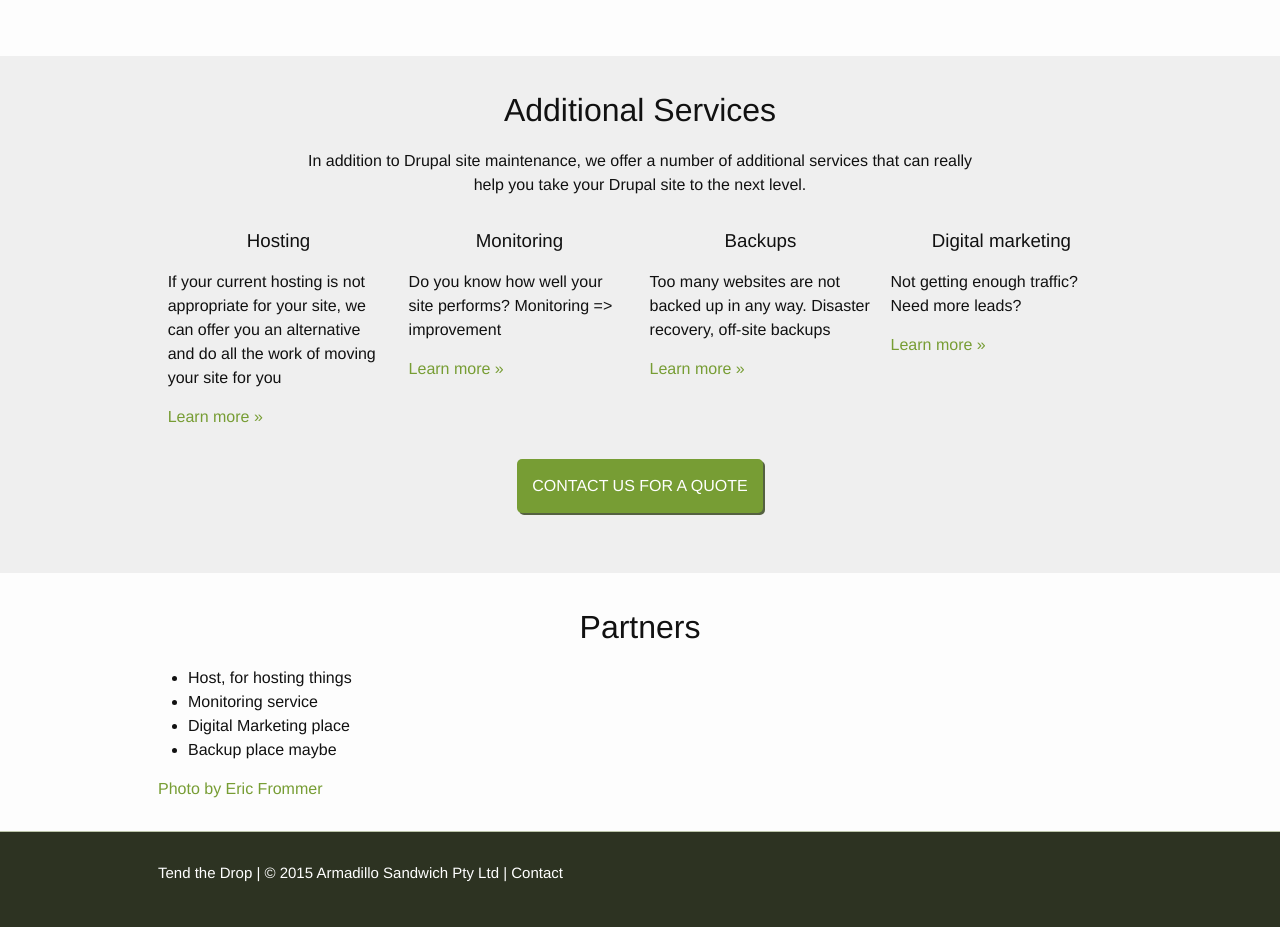
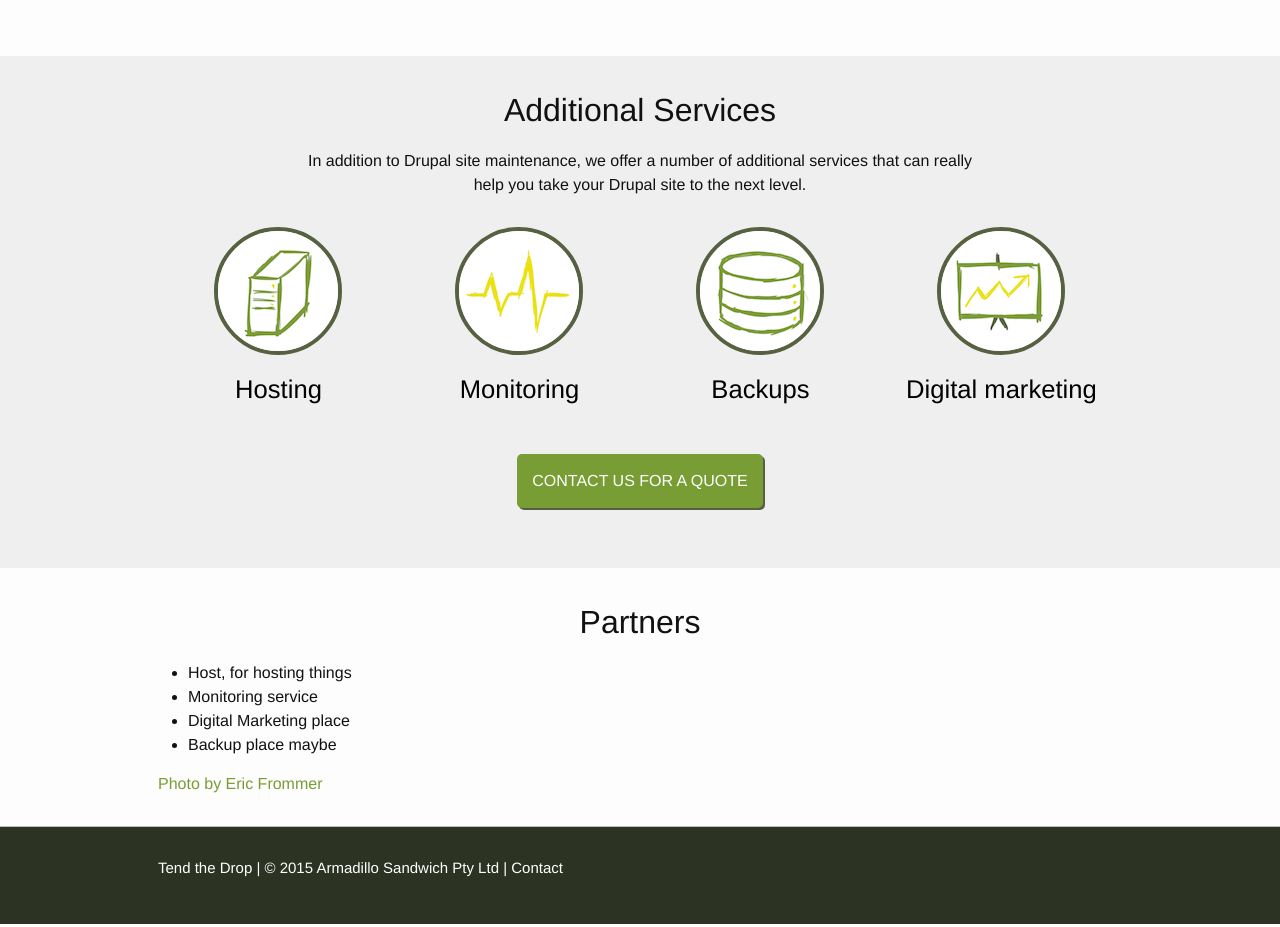
Before and after one commit to rumpledelf/tendthedrop, a Jekyll site: the page built from index.html, in a window 1280 px wide. Shown: the part 789-1716 px from the top of the page. Built offline with Jekyll 4.4.1, drawn with Linux system fonts in a browser that asks for light colours.

Commit message:
Changed services links

```diff
--- a/_sass/_layout.scss
+++ b/_sass/_layout.scss
@@ -191,6 +191,30 @@
 .yellow{
   background-color: #efefef;
   padding: $spacing-unit 0;
+  li{
+    text-align: center;
+    margin-bottom: $spacing-unit;
+    a{
+      color: black;
+      &:hover{
+        text-decoration: none;
+        color: $grey-color;
+      }
+    }
+    img{
+      border-radius: 50%;
+      margin-bottom: $spacing-unit/2;
+      //border: 4px solid darken($brand-color,10%);
+      border: 4px solid $grey-color;
+      &:hover{
+        border-color: black;
+        box-shadow: 2px 2px 3px #999;
+      }
+    }
+    h3{
+      font-size: 1.6em;
+    }
+  }
 }
 
 .padded{
--- a/index.html
+++ b/index.html
@@ -33,24 +33,20 @@
 <p class="center narrow">In addition to Drupal site maintenance, we offer a number of additional services that can really help you take your Drupal site to the next level.</p>
 <ul class="quarter">
   <li>
-    <h3>Hosting</h3>
-    <p>If your current hosting is not appropriate for your site, we can offer you an alternative and do all the work of moving your site for you</p>
-    <a href="/howitworks#hosting" class="learnmore">Learn more</a>
+    <a href="/howitworks/#hosting"><img src="hosting.png"></a>
+    <a href="/howitworks/#hosting"><h3>Hosting</h3></a>
   </li>
   <li>
-    <h3>Monitoring</h3>
-    <p>Do you know how well your site performs? Monitoring => improvement</p>
-    <a href="/howitworks#monitoring" class="learnmore">Learn more</a>
+    <a href="/howitworks#monitoring"><img src="monitoring.png"></a>
+    <a href="/howitworks#monitoring"><h3>Monitoring</h3></a>
   </li>
   <li>
-    <h3>Backups</h3>
-    <p>Too many websites are not backed up in any way. Disaster recovery, off-site backups</p>
-    <a href="/howitworks#backups" class="learnmore">Learn more</a>
+    <a href="/howitworks#backups"><img src="database.png"></a>
+    <a href="/howitworks#backups"><h3>Backups</h3></a>
   </li>
   <li>
-    <h3>Digital marketing</h3>
-    <p>Not getting enough traffic? Need more leads?</p>
-    <a href="/howitworks#marketing" class="learnmore">Learn more</a>
+    <a href="/howitworks#marketing"><img src="marketing.png"></a>
+    <a href="/howitworks#marketing"><h3>Digital marketing</h3></a>
   </li>
 </ul>
 
```
Also changed, not shown: database.png (added), hosting.png (added), marketing.png (added), monitoring.png (added).
